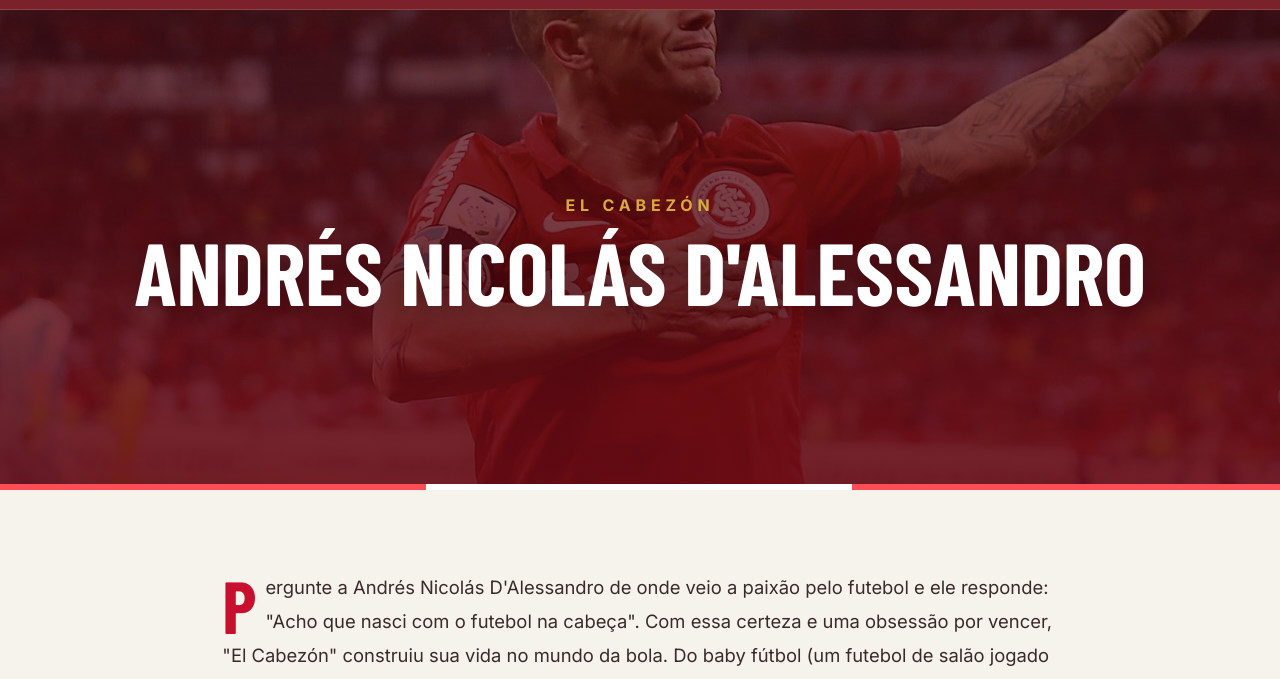
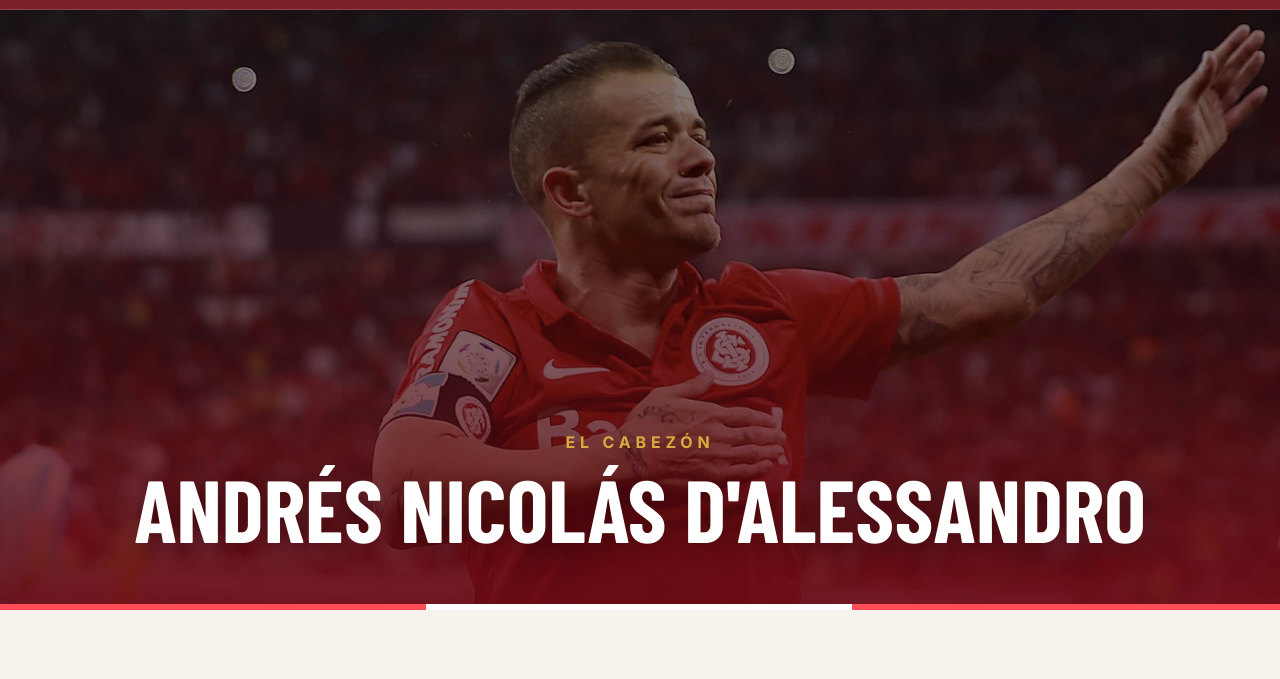
Before and after one commit to brunorochaa/site-dale10, a plain HTML site: page perfil.html in a window 1280 px wide. Shown: the part 87-766 px from the top of the page. Drawn offline with nearby package versions, Linux system fonts and the light colour scheme; a web font is replaced by a local one.

Commit message:
Corrige a capa do perfil que cortava a cabeça do jogador
Alinha a foto pelo topo, leva o título para baixo e ajusta o filtro vinho.

```diff
--- a/css/estilo.css
+++ b/css/estilo.css
@@ -423,12 +423,14 @@
     100% { opacity: 0; transform: translate(-50%, 14px); }
 }
 
+/* A cabeça dele fica no alto da foto: alinha pelo topo e leva o título para baixo. */
 .hero-perfil {
-    min-height: 60svh;
-    padding-bottom: 4rem;
+    place-items: end center;
+    min-height: 75svh;
+    padding-bottom: 3.5rem;
     background:
-        linear-gradient(180deg, rgba(110, 11, 22, 0.4), rgba(110, 11, 22, 0.85)),
-        url(../img/cabecalho.jpg) center / cover no-repeat;
+        linear-gradient(180deg, rgba(110, 11, 22, 0.05) 0%, rgba(110, 11, 22, 0.35) 55%, rgba(110, 11, 22, 0.92) 100%),
+        url(../img/cabecalho.jpg) center 5% / cover no-repeat;
     background-color: var(--vinho);
 }
 
```
